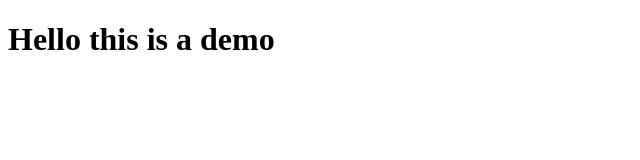
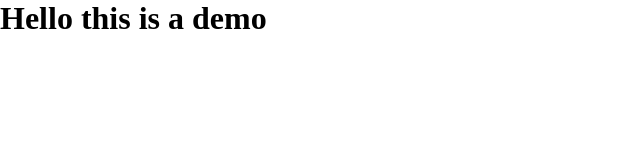
Before and after one commit to beeplovsharma/demo, a plain HTML site: page index.html in a window 1280 px wide. Shown: the whole page, without its empty margins (0-640 px from the left). Drawn offline with Linux system fonts and the light colour scheme.

Commit message:
added css

```diff
--- a/index.html
+++ b/index.html
@@ -4,6 +4,7 @@
     <meta charset="UTF-8" />
     <meta name="viewport" content="width=device-width, initial-scale=1.0" />
     <title>Document</title>
+    <link rel="stylesheet" href="style.css">
   </head>
   <body>
     <h1>Hello this is a demo</h1>
--- /dev/null
+++ b/style.css
@@ -0,0 +1,11 @@
+* {
+  margin: 0;
+  padding: 0;
+  box-sizing: border-box;
+}
+
+html,
+body {
+  height: 100%;
+  width: 100%;
+}
```
